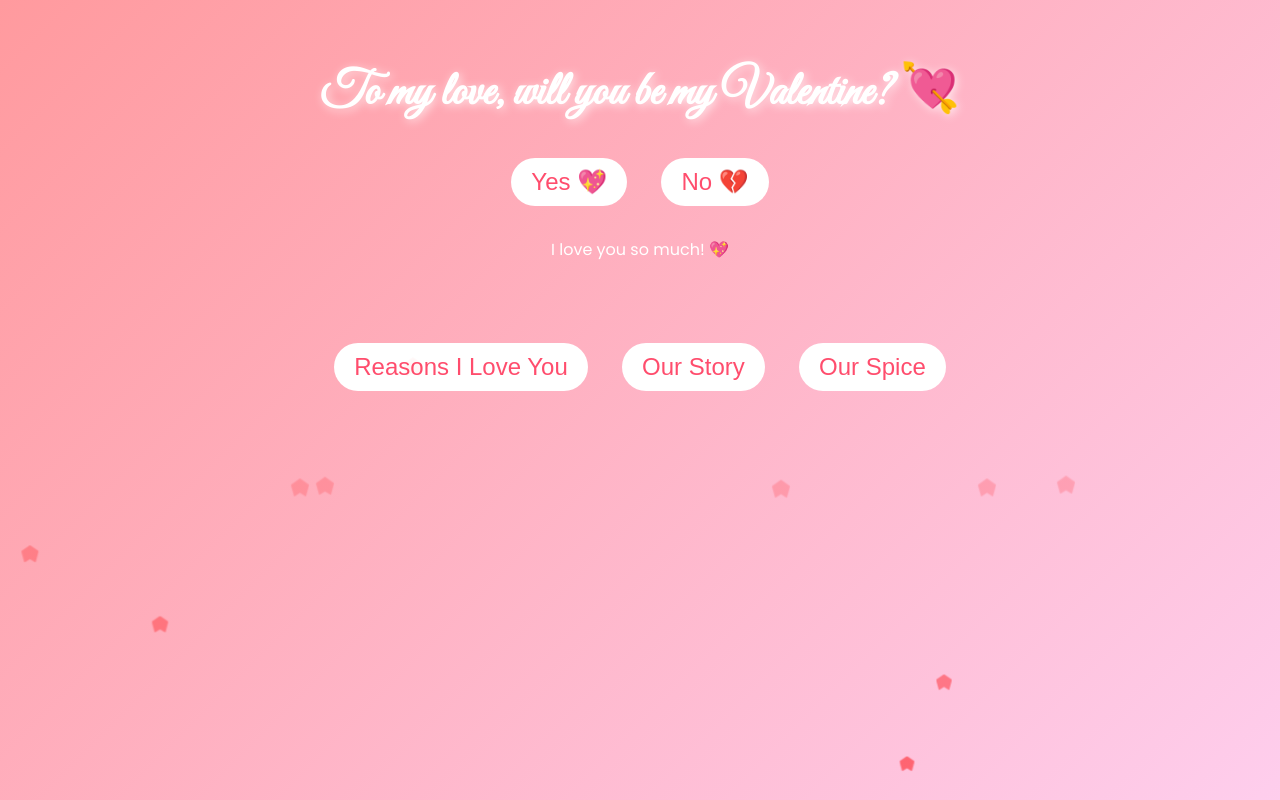
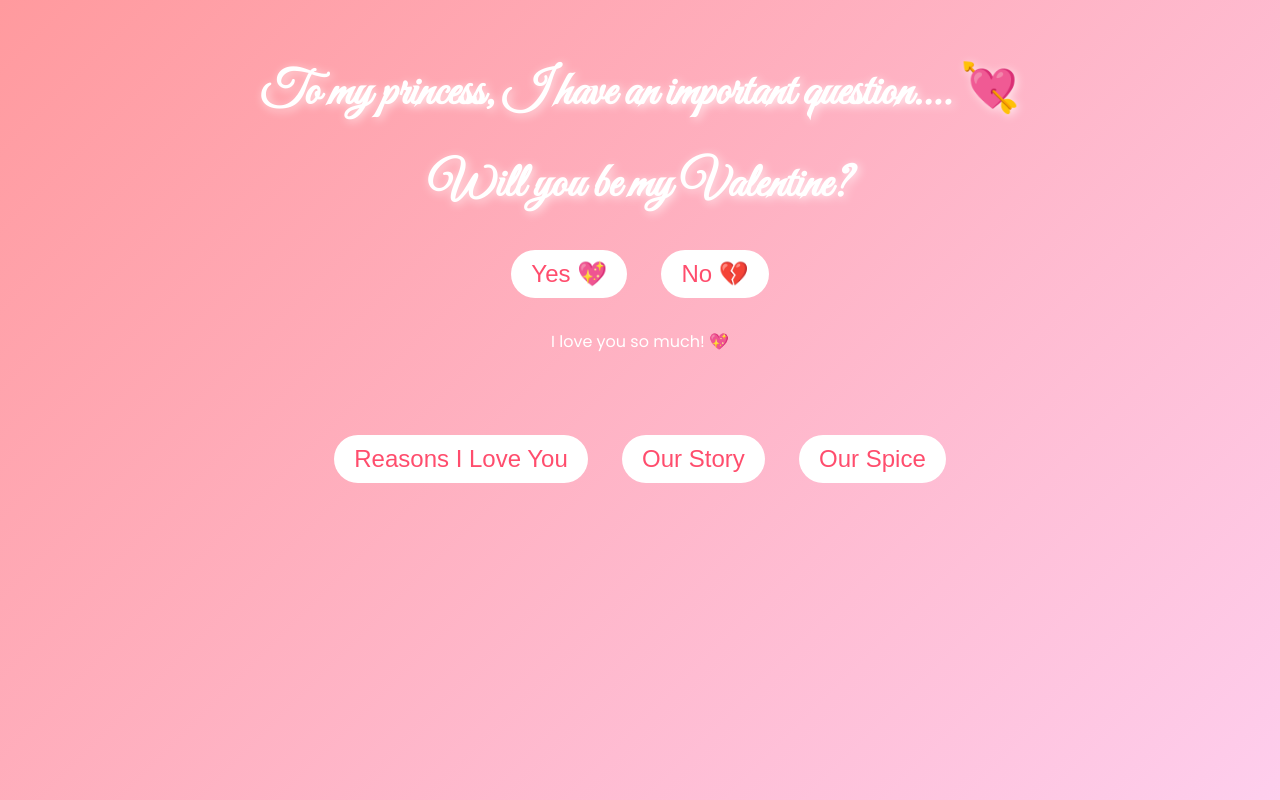
Before and after one commit to RohanM007/ValentinesDay, a plain HTML site: page index.html in a window 1280 px wide. Both pictures are taken after a click on the button "Yes 💖". Shown: the top 800 px of the page. Drawn offline with Linux system fonts and the light colour scheme.

Commit message:
Changes to layout
Updated fixes and added better slide in for text

```diff
--- a/home-style.css
+++ b/home-style.css
@@ -85,3 +85,25 @@ button:hover {
         font-size: 2.5rem;
     }
 }
+
+/* Fade-in Animation */
+@keyframes fadeIn {
+    from {
+        opacity: 0;
+        transform: translateY(20px);
+    }
+    to {
+        opacity: 1;
+        transform: translateY(0);
+    }
+}
+
+/* Initially Hide All Elements */
+.hidden {
+    opacity: 0;
+}
+
+/* Styling for Delayed Elements */
+h1, button, a {
+    transition: opacity 1s ease-in-out;
+}
--- a/index.html
+++ b/index.html
@@ -8,18 +8,25 @@
 </head>
 <body>
 
-    <!-- Floating Hearts -->
+    <!-- Heading 1 (Appears First) -->
+    <h1 id="question1" class="hidden">To my princess, I have an important question.... 💘</h1>
+
+    <!-- Heading 2 (Appears After Delay) -->
+    <h1 id="question2" class="hidden">Will you be my Valentine?</h1>
+
+    <!-- Yes & No Buttons (Appear Last) -->
+    <button id="yesBtn" class="hidden" onclick="explodeHeart('yes')">Yes 💖</button>
+    <button id="noBtn" class="hidden" onclick="explodeHeart('no')">No 💔</button>
+
+    <p id="explosionText" class="explosion"></p>
+
+    <!-- Other Page Links (Appear Last) -->
+    <br><br>
+    <a href="reasons.html"><button id="reasonsBtn" class="hidden">Reasons I Love You</button></a>
+    <a href="story.html"><button id="storyBtn" class="hidden">Our Story</button></a>
+    <a href="spicy.html"><button id="spicyBtn" class="hidden">Our Spice</button></a>
+
     <script>
-        document.addEventListener("DOMContentLoaded", () => {
-            for (let i = 0; i < 20; i++) {
-                let heart = document.createElement("div");
-                heart.className = "heart";
-                heart.style.left = Math.random() * 100 + "vw";
-                heart.style.animationDuration = Math.random() * 3 + 2 + "s";
-                document.body.appendChild(heart);
-            }
-        });
-
         function explodeHeart(choice) {
             let text = document.getElementById("explosionText");
 
@@ -29,30 +36,51 @@
                 text.innerHTML = "Too late, you're already mine! 😘";
             }
 
-            // Show the message with a fade-in effect
             text.style.opacity = "1";
             text.style.transform = "scale(1)";
             text.style.animation = "fadeIn 1s ease-in-out forwards";
 
-            // Ensure the message stays visible for longer
             setTimeout(() => {
                 text.style.animation = "fadeOut 2s ease-in-out forwards";
-            }, 4000); // Keep the message for 4 seconds before fading out
+            }, 4000);
         }
+
+
+        document.addEventListener("DOMContentLoaded", () => {
+            // Show first question after 1 second
+            setTimeout(() => {
+                document.getElementById("question1").classList.remove("hidden");
+                document.getElementById("question1").style.animation = "fadeIn 1s forwards";
+            }, 1000);
+
+            // Show second question after 3 seconds
+            setTimeout(() => {
+                document.getElementById("question2").classList.remove("hidden");
+                document.getElementById("question2").style.animation = "fadeIn 1s forwards";
+            }, 3000);
+
+            // Show Yes/No buttons after 5 seconds
+            setTimeout(() => {
+                document.getElementById("yesBtn").classList.remove("hidden");
+                document.getElementById("yesBtn").style.animation = "fadeIn 1s forwards";
+
+                document.getElementById("noBtn").classList.remove("hidden");
+                document.getElementById("noBtn").style.animation = "fadeIn 1s forwards";
+            }, 5000);
+
+            // Show other buttons after 7 seconds
+            setTimeout(() => {
+                document.getElementById("reasonsBtn").classList.remove("hidden");
+                document.getElementById("reasonsBtn").style.animation = "fadeIn 1s forwards";
+
+                document.getElementById("storyBtn").classList.remove("hidden");
+                document.getElementById("storyBtn").style.animation = "fadeIn 1s forwards";
+
+                document.getElementById("spicyBtn").classList.remove("hidden");
+                document.getElementById("spicyBtn").style.animation = "fadeIn 1s forwards";
+            }, 7000);
+        });
     </script>
-
-    <h1>To my love, will you be my Valentine? 💘</h1>
-
-    <button onclick="explodeHeart('yes')">Yes 💖</button>
-    <button onclick="explodeHeart('no')">No 💔</button>
-
-    <p id="explosionText" class="explosion"></p>
-
-    <!-- Link to Other Pages -->
-    <br><br>
-    <a href="reasons.html"><button>Reasons I Love You</button></a>
-    <a href="story.html"><button>Our Story</button></a>
-    <a href="spicy.html"><button>Our Spice</button></a>
 
 </body>
 </html>
--- a/reasons-style.css
+++ b/reasons-style.css
@@ -9,7 +9,7 @@ body {
     color: white;
     margin: 0;
     padding: 0;
-    height: 100vh;
+    min-height: 100vh;
     display: flex;
     flex-direction: column;
     align-items: center;
--- a/spicy-style.css
+++ b/spicy-style.css
@@ -7,7 +7,7 @@ body {
     text-align: center;
     padding: 50px;
     position: relative;
-    overflow: hidden;
+
 }
 
 /* Multiple Flame Effect */
@@ -17,7 +17,7 @@ body {
     left: 0;
     width: 100%;
     height: 100vh;
-    overflow: hidden;
+    pointer-events: none;
     z-index: -1;
 }
 
```
